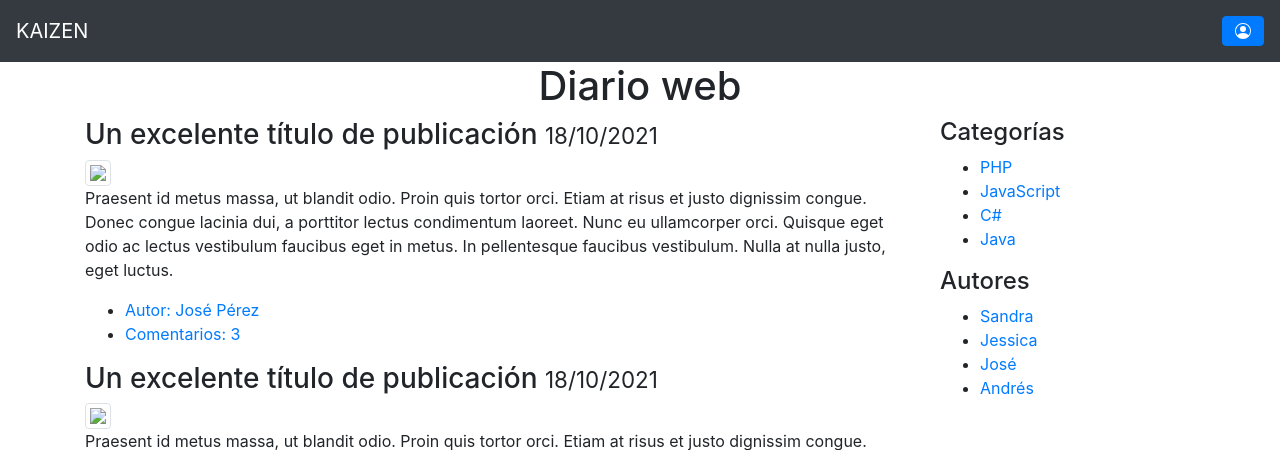
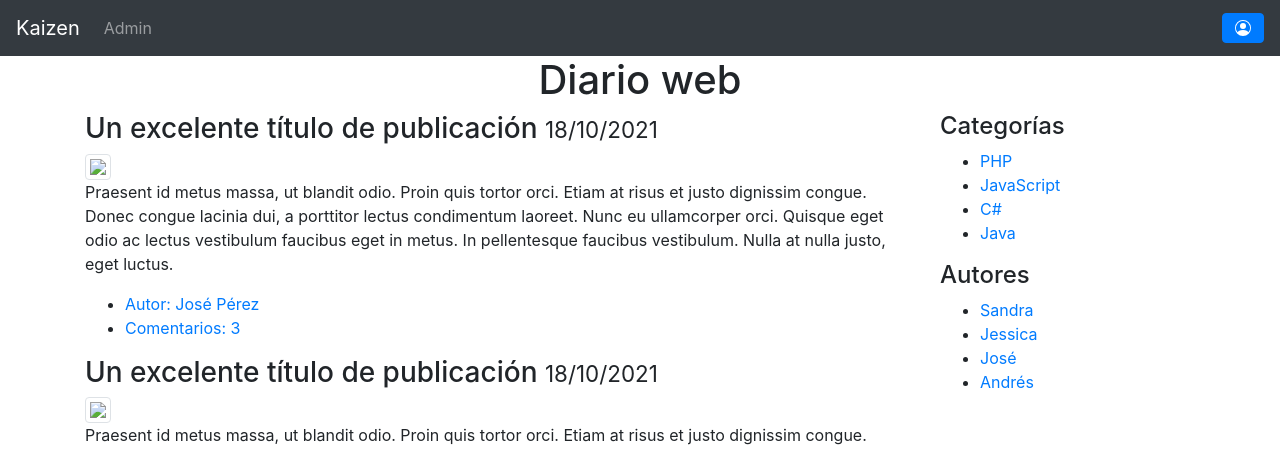
Before and after one commit to Fonsii/Blog, a Django app: page / in a window 1280 px wide. Shown: the top 450 px of the page. Run offline with Django 3.2, Linux system fonts and the light colour scheme; the visitor is signed in with stand-in values (Sample User, id 1); some libraries are stand-ins or nearby versions.

Commit message:
commit olvidado :)

```diff
--- a/web_blog/templates/head.html
+++ b/web_blog/templates/head.html
@@ -1,4 +1,7 @@
 <head>
     <title> Web Blog </title>
     <link rel="stylesheet" href="https://maxcdn.bootstrapcdn.com/bootstrap/4.0.0/css/bootstrap.min.css" integrity="sha384-Gn5384xqQ1aoWXA+058RXPxPg6fy4IWvTNh0E263XmFcJlSAwiGgFAW/dAiS6JXm" crossorigin="anonymous">
+    <script src="https://code.jquery.com/jquery-3.2.1.slim.min.js" integrity="sha384-KJ3o2DKtIkvYIK3UENzmM7KCkRr/rE9/Qpg6aAZGJwFDMVNA/GpGFF93hXpG5KkN" crossorigin="anonymous"></script>
+    <script src="https://cdnjs.cloudflare.com/ajax/libs/popper.js/1.12.9/umd/popper.min.js" integrity="sha384-ApNbgh9B+Y1QKtv3Rn7W3mgPxhU9K/ScQsAP7hUibX39j7fakFPskvXusvfa0b4Q" crossorigin="anonymous"></script>
+    <script src="https://maxcdn.bootstrapcdn.com/bootstrap/4.0.0/js/bootstrap.min.js" integrity="sha384-JZR6Spejh4U02d8jOt6vLEHfe/JQGiRRSQQxSfFWpi1MquVdAyjUar5+76PVCmYl" crossorigin="anonymous"></script>
 </head>
--- a/web_blog/templates/navbar_template.html
+++ b/web_blog/templates/navbar_template.html
@@ -1,8 +1,26 @@
 {% load socialaccount %}
 
-<nav class="navbar navbar-dark bg-dark justify-content-between">
-    <a class="navbar-brand" style="color: #ffffff;">KAIZEN</a>
-    <span class="navbar-text">
+<nav class="navbar navbar-expand-lg navbar-dark bg-dark">
+  <a class="navbar-brand" style="color: #ffffff;">Kaizen</a>
+
+  <button class="navbar-toggler" type="button" data-toggle="collapse" data-target="#navbarSupportedContent" aria-controls="navbarSupportedContent" aria-expanded="false" aria-label="Toggle navigation">
+    <span class="navbar-toggler-icon"></span>
+  </button>
+
+  <div class="collapse navbar-collapse" id="navbarSupportedContent">
+
+    {% if user.is_staff %}
+      <ul class="navbar-nav mr-auto">
+        <li class="nav-item">
+          <a class="nav-link" href="#"> Admin </a>
+        </li>
+      </ul>
+    {% else %}
+      <ul class="navbar-nav mr-auto">
+      </ul>
+    {% endif %}
+
+    <div class="form-inline my-2 my-lg-0">
       {% if user.is_authenticated %}
       <a type="button" class="btn btn-primary" href="{% url 'logout' %}">
         <svg xmlns="http://www.w3.org/2000/svg" width="16" height="16" fill="currentColor" class="bi bi-person-circle" viewBox="0 0 16 16">
@@ -19,5 +37,7 @@
           ACCEDER
       </a>
     {% endif %}
-    </span>
+    </div>
+
+  </div>
 </nav>
--- a/web_blog/web_blog/settings.py
+++ b/web_blog/web_blog/settings.py
@@ -157,5 +157,7 @@ SOCIALACCOUNT_PROVIDERS = {
 
 SITE_ID = 3
 
-LOGIN_REDIRECT_URL = '/'
+PAGE_SIZE = 5
+
+LOGIN_REDIRECT_URL = 'index'
 LOGOUT_REDIRECT_URL = '/'
```
Lines whose indentation alone changed are shown as unchanged.
